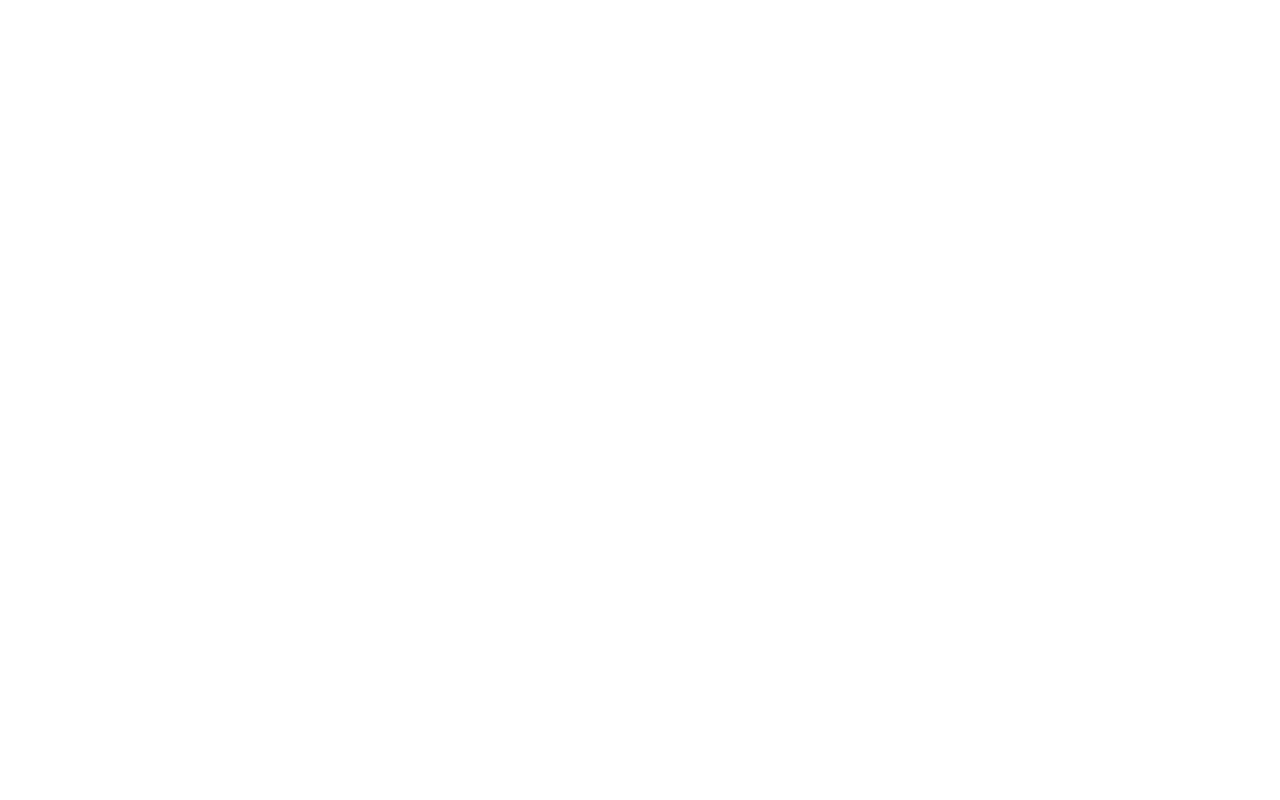
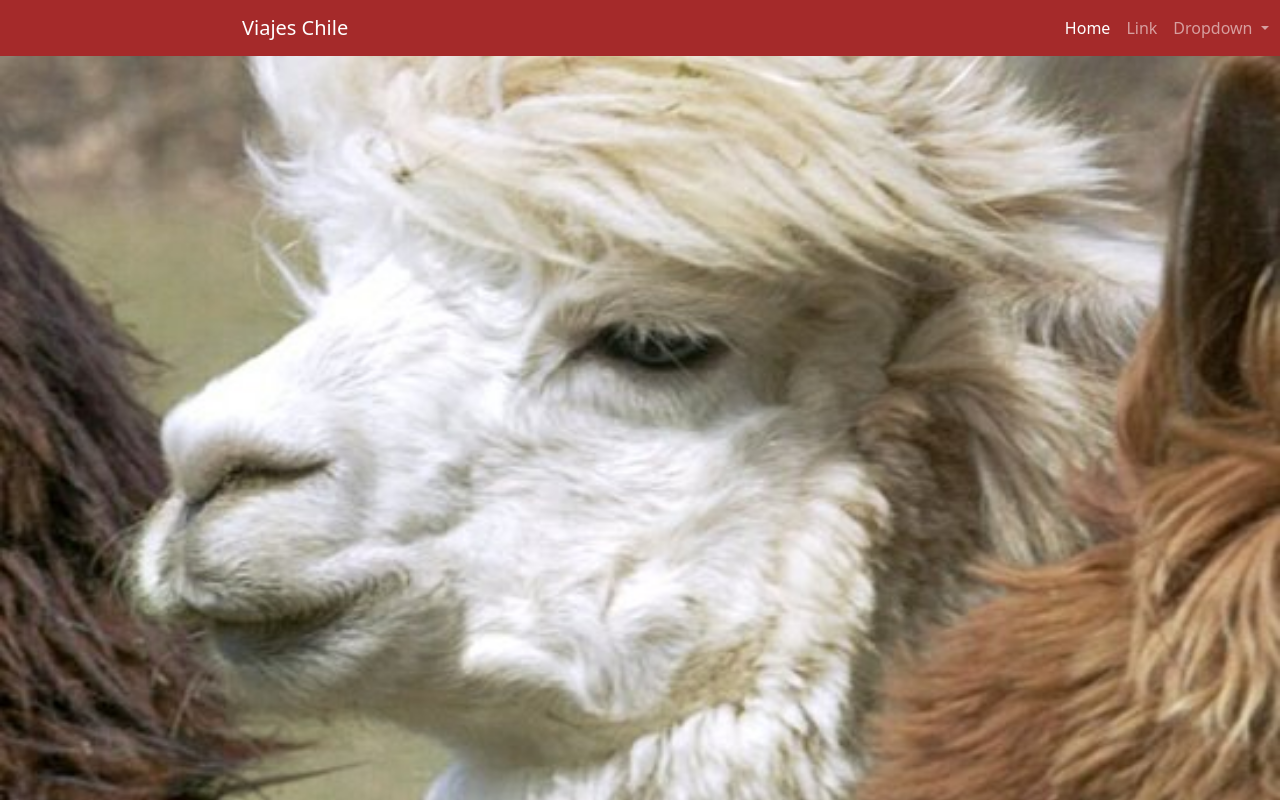
Before and after one commit to DiegoMenares/ViajesChile, a plain HTML site: page index.html in a window 1280 px wide. Drawn offline with nearby package versions, Linux system fonts and the light colour scheme.

Commit message:
Creacion navbar, Imagen

```diff
--- a/assets/css/style.css
+++ b/assets/css/style.css
@@ -0,0 +1,19 @@
+
+.navbar{
+    background-color: brown;
+    position: fixed;
+    width: 200vh;
+    z-index: 1;
+}
+#Hero-section{
+    /* indico la imagen que sera de fondo en la pagina */
+    background-image: url("../img/vicugna-pacos_f31442a8_550x807.jpg");
+    /* indico que si hay mas espacio del que ocupa la imagen, esta no se repita para rellenar ese espacio */
+    background-repeat: no-repeat;
+    /* ajusto la imagen a la dimension disponible */
+    background-size: cover;
+    /* indico que la imagen debe ir en el centro de ese espacio disponible */
+    background-position: center;
+    /* a la seccion del Hero-section le doy la dimension de 100vh para que la imagen la ocupe */
+    height: 100vh;
+}
--- a/index.html
+++ b/index.html
@@ -11,9 +11,45 @@
 
     <link rel="stylesheet" href="/assets/css/style.css">
 
-    <title>Document</title>
+    <title>Viajes Chile</title>
 </head>
 <body>
+    <nav class="navbar navbar-expand-lg navbar-dark">
+        <div class="container">
+          <a class="navbar-brand" href="#">Viajes Chile</a>
+          <button class="navbar-toggler" type="button" data-bs-toggle="collapse" data-bs-target="#navbarSupportedContent" aria-controls="navbarSupportedContent" aria-expanded="false" aria-label="Toggle navigation">
+            <span class="navbar-toggler-icon"></span>
+          </button>
+          <div class="collapse navbar-collapse" id="navbarSupportedContent">
+              <!-- ms-auto quiere decir, margin start, y desplazara todo lo que este integrado en este ul hacia la izquierda -->
+            <ul class="navbar-nav ms-auto mb-2 mb-lg-0">
+              <li class="nav-item">
+                <a class="nav-link active" aria-current="page" href="#">Home</a>
+              </li>
+              <li class="nav-item">
+                <a class="nav-link" href="#">Link</a>
+              </li>
+              <li class="nav-item dropdown">
+                <a class="nav-link dropdown-toggle" href="#" id="navbarDropdown" role="button" data-bs-toggle="dropdown" aria-expanded="false">
+                  Dropdown
+                </a>
+                <ul class="dropdown-menu" aria-labelledby="navbarDropdown">
+                  <li><a class="dropdown-item" href="#">Action</a></li>
+                  <li><a class="dropdown-item" href="#">Another action</a></li>
+                  <li><hr class="dropdown-divider"></li>
+                  <li><a class="dropdown-item" href="#">Something else here</a></li>
+                </ul>
+              </li>
+              <li class="nav-item">
+                <a class="nav-link disabled">Disabled</a>
+              </li>
+            </ul>
+          </div>
+        </div>
+    </nav>
+    <header id="Hero-section">
+
+    </header>
 
 </body>
 </html>
```
Also changed, not shown: assets/img/vicugna-pacos_f31442a8_550x807.jpg (added).
